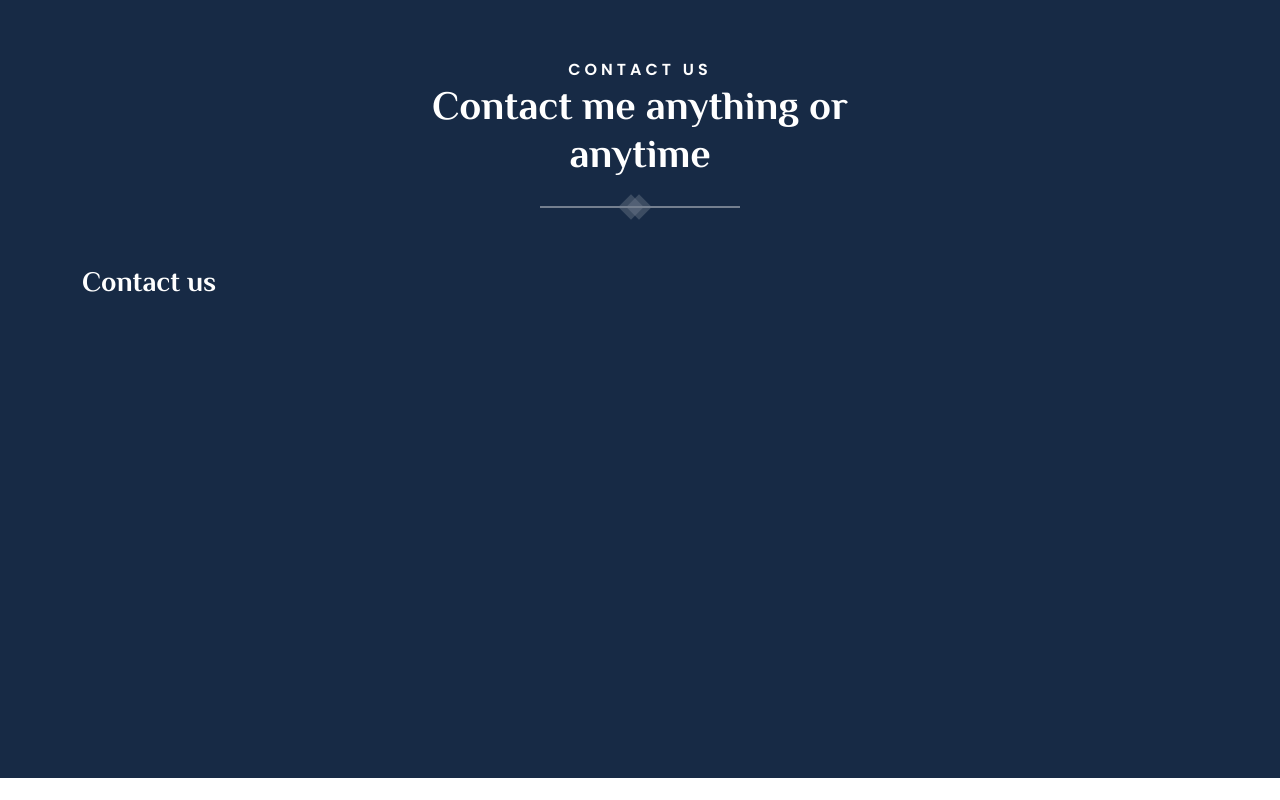
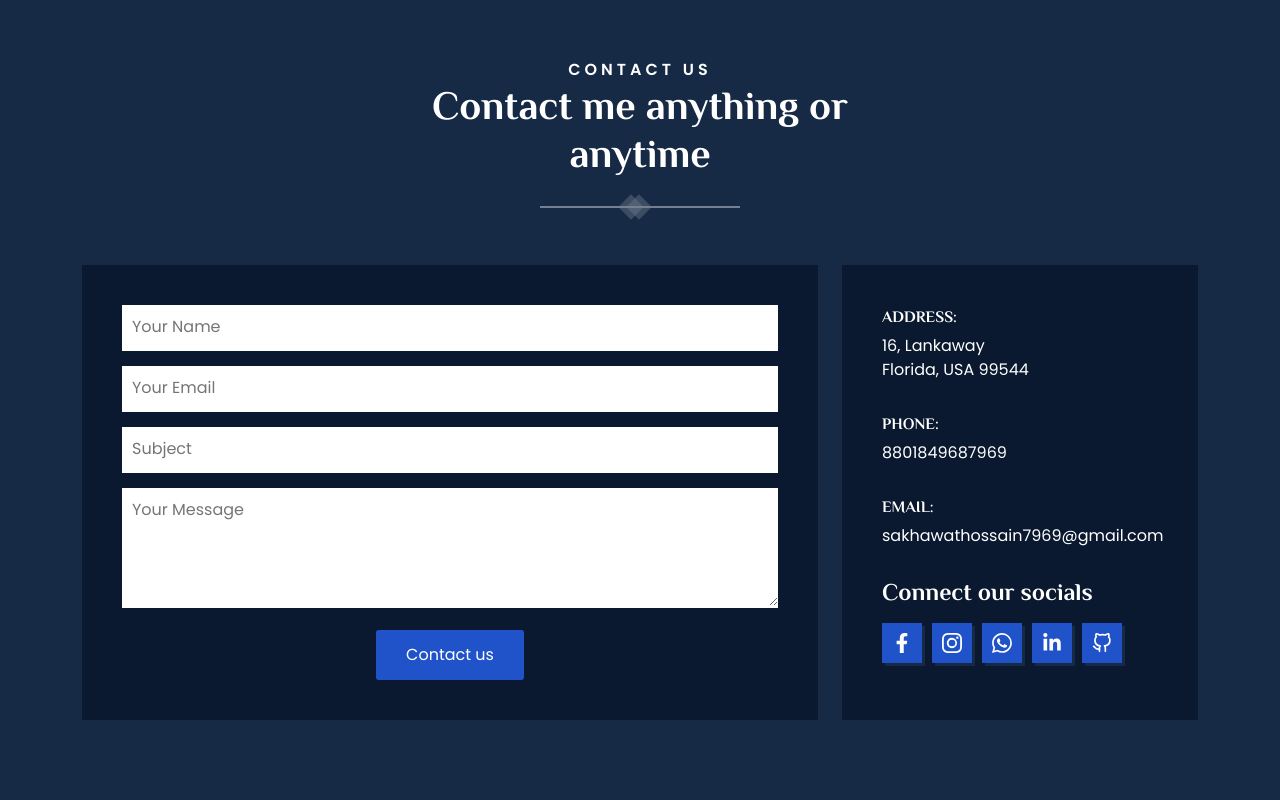
Before and after one commit to sakhawat9/sh_shakib, a React (Create React App) app: page / in a window 1280 px wide. Shown: the part 2533-3333 px from the top of the page. Before the commit the page ends 3311 px from the top, so only its background shows below. Built offline with nearby package versions, Linux system fonts and the light colour scheme.

Commit message:
update contact

```diff
--- a/src/assets/sass/components/_contact.scss
+++ b/src/assets/sass/components/_contact.scss
@@ -1,4 +1,136 @@
+.email-success,
+.email-failed,
+.email-loading,
+.success-msg,
+.error-msg {
+  text-align: center;
+  padding: 10px;
+  display: none;
+}
+.email-loading img {
+  width: 20px;
+  margin: 0 auto;
+}
+.email-failed .icon {
+  font-size: 20px;
+  position: relative;
+  top: 5px;
+}
+.email-failed .icon,
+.email-success .icon,
+.error-msg .icon,
+.success-msg .icon {
+  font-size: 20px;
+  position: relative;
+  top: 2px;
+}
+
 .contact {
-    background-color: $color-tertiary;
-    height: 100vh;
+  background-color: $color-tertiary;
+  &-form-box {
+    padding: 40px;
+    background-color: $color-secondary;
+    form {
+      text-align: center;
+    }
+    input,
+    textarea {
+      width: 100%;
+      border: none;
+      padding: 10px;
+      margin-bottom: 15px;
+      background-color: $color-light;
+      border-bottom: 2px solid transparent;
+    }
+    input:focus,
+    textarea:focus {
+      outline: none;
+      border: none;
+      border-bottom: 2px solid $color-primary;
+    }
+    textarea {
+      min-height: 120px;
+      transition: all 0.3s ease-in-out;
+    }
+  }
+  &__address {
+    height: 100%;
+    padding: 40px;
+    background-color: $color-secondary;
+    iframe {
+      width: 100%;
+      height: 250px;
+      padding-bottom: 20px;
+    }
+    .social-icon {
+        li {
+            a {
+                box-shadow: 3px 3px $color-tertiary;
+                &:hover {
+                    background-color: $color-tertiary;
+                }
+            }
+        }
+    }
+    &__content {
+      margin: 0;
+      padding: 0;
+      list-style: none;
+      li {
+        margin-bottom: 30px;
+        a {
+          display: block;
+          color: $color-light;
+          &:hover {
+            color: $color-primary;
+          }
+        }
+        span {
+          font-weight: 700;
+          font-family: $font-heading;
+          display: block;
+          margin-bottom: 5px;
+          text-transform: uppercase;
+        }
+      }
+    }
+  }
 }
+.contactv4 {
+  &__content {
+    li {
+      list-style: none;
+      display: flex;
+      align-items: center;
+      &:not(:last-child) {
+        padding-bottom: 20px;
+      }
+      svg {
+        display: flex;
+        align-items: center;
+        justify-content: center;
+        width: 40px;
+        height: 40px;
+        padding: 5px;
+        background-color: $color-primary;
+        color: $color-light;
+        transition: all 0.5s;
+        box-shadow: 3px 3px $color-secondary;
+        font-size: 20px;
+        margin-right: 20px;
+        &:hover {
+          background-color: $color-secondary;
+          box-shadow: none;
+        }
+      }
+    }
+  }
+}
+.bg-one {
+  .contact-form-box {
+    background-color: $color-light;
+  }
+  .contact__address {
+    background-color: $color-light;
+  }
+}
--- a/src/components/contact.js
+++ b/src/components/contact.js
@@ -1,8 +1,37 @@
+// import React from "react";
+
+// const Contact = () => {
+//   return (
+//     <div className="contact section-padding">
+//       <div className="container">
+//         <div className="row">
+//           <div className="col-xl-6 offset-xl-3 col-lg-10 offset-lg-1">
+//             <div className="section-title-center text-center">
+//               <span>Contact us</span>
+//               <h2 className="display-6">Contact me anything or anytime</h2>
+//               <div className="section-divider divider-traingle"></div>
+//             </div>
+//           </div>
+//         </div>
+//         <div className="row">
+//             <h3>Contact us</h3>
+//         </div>
+//       </div>
+//     </div>
+//   );
+// };
+
+// export default Contact;
+
 import React from "react";
+import { FaFacebookF, FaLinkedinIn } from "react-icons/fa";
+import { FiGithub } from "react-icons/fi";
+import { BsInstagram, BsWhatsapp } from "react-icons/bs";
 
 const Contact = () => {
   return (
-    <div className="contact section-padding">
+    // <!-- ========== Contact section start ========== -->
+    <section className="section-padding contact">
       <div className="container">
         <div className="row">
           <div className="col-xl-6 offset-xl-3 col-lg-10 offset-lg-1">
@@ -14,10 +43,133 @@ const Contact = () => {
           </div>
         </div>
         <div className="row">
-            <h3>Contact us</h3>
+          {/* <!--  contact form area start --> */}
+          <div className="col-lg-8 col-md-6 col-sm-12 mb-4 mb-md-0">
+            <div className="contact-form-box">
+              <form
+                id="contact-form"
+                method="post"
+                action="https://formspree.io/f/xeqdjekd"
+              >
+                <div className="message col">
+                  <p className="email-loading alert alert-warning">
+                    <img src="assets/images/loading.gif" alt="loader" />
+                    &nbsp;&nbsp;&nbsp;Sending...
+                  </p>
+                  <p className="email-success alert alert-success">
+                    <i className="icofont-check-circled"></i> Your quote has
+                    successfully been sent.
+                  </p>
+                  <p className="email-failed alert alert-danger">
+                    <i className="icofont-close-circled"></i> Something went
+                    wrong!
+                  </p>
+                </div>
+                <div className="mb13">
+                  <input
+                    name="name"
+                    className="contact-name"
+                    id="contact-name"
+                    type="text"
+                    placeholder="Your Name"
+                    required
+                  />
+                </div>
+                <div className="mb13">
+                  <input
+                    name="email"
+                    className="contact-email"
+                    id="contact-email"
+                    type="email"
+                    placeholder="Your Email"
+                    required
+                  />
+                </div>
+                <div className="mb13">
+                  <input
+                    name="subject"
+                    className="contact-subject"
+                    id="contact-subject"
+                    type="text"
+                    placeholder="Subject"
+                    required
+                  />
+                </div>
+                <div className="mb30">
+                  <textarea
+                    name="message"
+                    className="contact-message"
+                    id="contact-message"
+                    placeholder="Your Message"
+                    required
+                  ></textarea>
+                </div>
+                <button
+                  type="submit"
+                  className="button button__primary align-items-center"
+                >
+                  <span>Contact us</span>
+                </button>
+              </form>
+            </div>
+          </div>
+          {/* <!--  contact form area end --> */}
+          {/* <!-- contact information start --> */}
+          <div className="col-lg-4 col-md-6 col-sm-12 mb-4 mb-md-0">
+            <div className="contact__address">
+              <ul className="contact__address__content">
+                <li>
+                  <span>ADDRESS:</span>
+                  16, Lankaway
+                  <br />
+                  Florida, USA 99544
+                </li>
+                <li>
+                  <span>PHONE:</span>
+                  <a href="tel:8801849687969">8801849687969</a>
+                </li>
+                <li>
+                  <span>EMAIL:</span>
+                  <a href="mailto:sakhawathossain7969@gmail.com">
+                    sakhawathossain7969@gmail.com
+                  </a>
+                </li>
+              </ul>
+              <h4>Connect our socials</h4>
+              <ul className="social-icon mt-3">
+                <li>
+                  <a href="https://www.facebook.com/">
+                    <FaFacebookF />
+                  </a>
+                </li>
+                <li>
+                  <a href="https://www.instagram.com/">
+                    <BsInstagram />
+                  </a>
+                </li>
+                <li>
+                  <a href="tel:01849687969">
+                    <BsWhatsapp />
+                  </a>
+                </li>
+                <li>
+                  <a href="https://www.linkedin.com/in/shjsdev/">
+                    <FaLinkedinIn />
+                  </a>
+                </li>
+                <li>
+                  <a href="https://github.com/sakhawat9">
+                    <FiGithub />
+                  </a>
+                </li>
+              </ul>
+            </div>
+          </div>
+          {/* <!-- contact information end --> */}
         </div>
       </div>
-    </div>
+    </section>
+    // <!-- ========== Contact section end ========== -->
   );
 };
 
```
